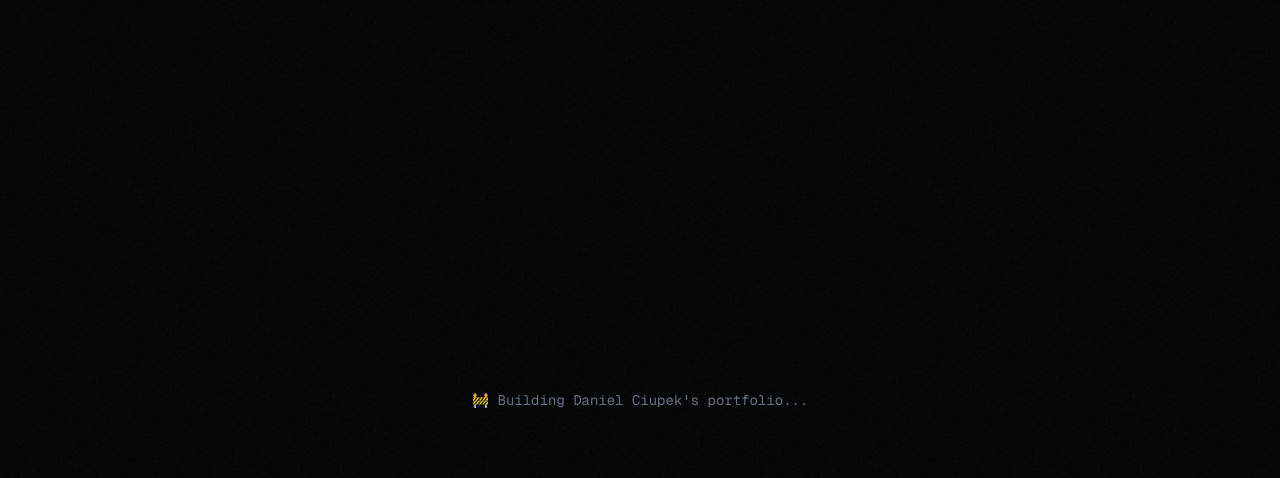
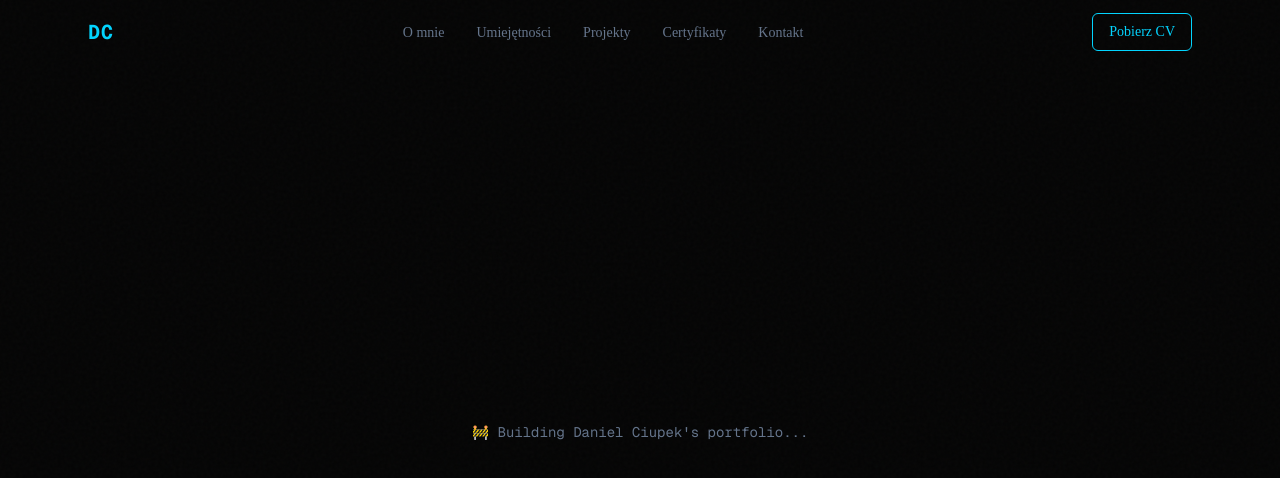
Before and after one commit to daniel-ciupek/CV_daniel_ciupek, a Next.js app: page / in a window 1280 px wide. Shown: the top 478 px of the page. Built offline with nearby package versions, Linux system fonts and the light colour scheme.

Commit message:
Add responsive Navbar with glassmorphism,      mobile menu and CV link

```diff
--- a/src/app/page.tsx
+++ b/src/app/page.tsx
@@ -1,11 +1,15 @@
+import Navbar from "@/components/layout/Navbar";
 import data from "@/config/data";
 
 export default function Home() {
   return (
-    <main className="flex min-h-screen flex-col items-center justify-center">
-      <p className="font-mono text-sm" style={{ color: "var(--text-muted)" }}>
-        🚧 Building {data.personal.name}&apos;s portfolio...
-      </p>
-    </main>
+    <>
+      <Navbar />
+      <main className="flex min-h-screen flex-col items-center justify-center pt-16">
+        <p className="font-mono text-sm" style={{ color: "var(--text-muted)" }}>
+          🚧 Building {data.personal.name}&apos;s portfolio...
+        </p>
+      </main>
+    </>
   );
 }
--- /dev/null
+++ b/src/components/layout/Navbar.tsx
@@ -0,0 +1,157 @@
+"use client";
+
+import { useState, useEffect } from "react";
+import { motion, AnimatePresence } from "framer-motion";
+import { Menu, X } from "lucide-react";
+import data from "@/config/data";
+
+const navLinks = [
+  { label: "O mnie",        href: "#about" },
+  { label: "Umiejętności",  href: "#skills" },
+  { label: "Projekty",      href: "#projects" },
+  { label: "Certyfikaty",   href: "#certifications" },
+  { label: "Kontakt",       href: "#contact" },
+];
+
+export default function Navbar() {
+  const [isOpen, setIsOpen]       = useState(false);
+  const [scrolled, setScrolled]   = useState(false);
+
+  useEffect(() => {
+    const onScroll = () => setScrolled(window.scrollY > 20);
+    window.addEventListener("scroll", onScroll, { passive: true });
+    return () => window.removeEventListener("scroll", onScroll);
+  }, []);
+
+  // Close menu on resize to desktop
+  useEffect(() => {
+    const onResize = () => { if (window.innerWidth >= 768) setIsOpen(false); };
+    window.addEventListener("resize", onResize);
+    return () => window.removeEventListener("resize", onResize);
+  }, []);
+
+  const handleLinkClick = () => setIsOpen(false);
+
+  return (
+    <header
+      className={`fixed top-0 left-0 right-0 z-50 transition-all duration-300 ${
+        scrolled
+          ? "backdrop-blur-xl border-b"
+          : "border-b border-transparent"
+      }`}
+      style={scrolled ? {
+        backgroundColor: "rgba(15, 15, 15, 0.85)",
+        borderColor: "var(--border)",
+      } : {}}
+    >
+      <nav className="mx-auto flex h-16 max-w-6xl items-center justify-between px-6">
+
+        {/* Logo */}
+        <a
+          href="#"
+          className="font-mono text-xl font-bold tracking-wider transition-opacity hover:opacity-80"
+          style={{ color: "var(--accent)" }}
+        >
+          {data.personal.name.split(" ").map(w => w[0]).join("")}
+        </a>
+
+        {/* Desktop links */}
+        <ul className="hidden md:flex items-center gap-8">
+          {navLinks.map((link) => (
+            <li key={link.href}>
+              <a
+                href={link.href}
+                className="text-sm transition-colors duration-200"
+                style={{ color: "var(--text-muted)" }}
+                onMouseEnter={e => (e.currentTarget.style.color = "var(--text)")}
+                onMouseLeave={e => (e.currentTarget.style.color = "var(--text-muted)")}
+              >
+                {link.label}
+              </a>
+            </li>
+          ))}
+        </ul>
+
+        {/* Desktop CTA */}
+        <a
+          href="/cv-print"
+          target="_blank"
+          rel="noopener noreferrer"
+          className="hidden md:inline-flex items-center gap-2 rounded-md px-4 py-2 text-sm font-medium transition-all duration-200"
+          style={{
+            border: "1px solid var(--accent)",
+            color: "var(--accent)",
+          }}
+          onMouseEnter={e => {
+            (e.currentTarget as HTMLElement).style.backgroundColor = "var(--accent-glow)";
+          }}
+          onMouseLeave={e => {
+            (e.currentTarget as HTMLElement).style.backgroundColor = "transparent";
+          }}
+        >
+          Pobierz CV
+        </a>
+
+        {/* Mobile hamburger */}
+        <button
+          className="md:hidden p-2 rounded-md transition-colors"
+          style={{ color: "var(--text-muted)" }}
+          onClick={() => setIsOpen(!isOpen)}
+          aria-label={isOpen ? "Zamknij menu" : "Otwórz menu"}
+        >
+          {isOpen ? <X size={22} /> : <Menu size={22} />}
+        </button>
+      </nav>
+
+      {/* Mobile menu */}
+      <AnimatePresence>
+        {isOpen && (
+          <motion.div
+            initial={{ opacity: 0, height: 0 }}
+            animate={{ opacity: 1, height: "auto" }}
+            exit={{ opacity: 0, height: 0 }}
+            transition={{ duration: 0.25, ease: "easeInOut" }}
+            className="md:hidden overflow-hidden border-t"
+            style={{
+              backgroundColor: "rgba(10, 10, 10, 0.97)",
+              borderColor: "var(--border)",
+              backdropFilter: "blur(20px)",
+            }}
+          >
+            <ul className="flex flex-col px-6 py-4 gap-1">
+              {navLinks.map((link) => (
+                <li key={link.href}>
+                  <a
+                    href={link.href}
+                    onClick={handleLinkClick}
+                    className="block py-3 text-base transition-colors duration-200"
+                    style={{ color: "var(--text-muted)" }}
+                    onMouseEnter={e => (e.currentTarget.style.color = "var(--text)")}
+                    onMouseLeave={e => (e.currentTarget.style.color = "var(--text-muted)")}
+                  >
+                    {link.label}
+                  </a>
+                </li>
+              ))}
+              <li className="pt-3 border-t mt-2" style={{ borderColor: "var(--border)" }}>
+                <a
+                  href="/cv-print"
+                  target="_blank"
+                  rel="noopener noreferrer"
+                  onClick={handleLinkClick}
+                  className="block py-2 text-sm font-medium text-center rounded-md"
+                  style={{
+                    border: "1px solid var(--accent)",
+                    color: "var(--accent)",
+                  }}
+                >
+                  Pobierz CV
+                </a>
+              </li>
+            </ul>
+          </motion.div>
+        )}
+      </AnimatePresence>
+    </header>
+  );
+}
```
